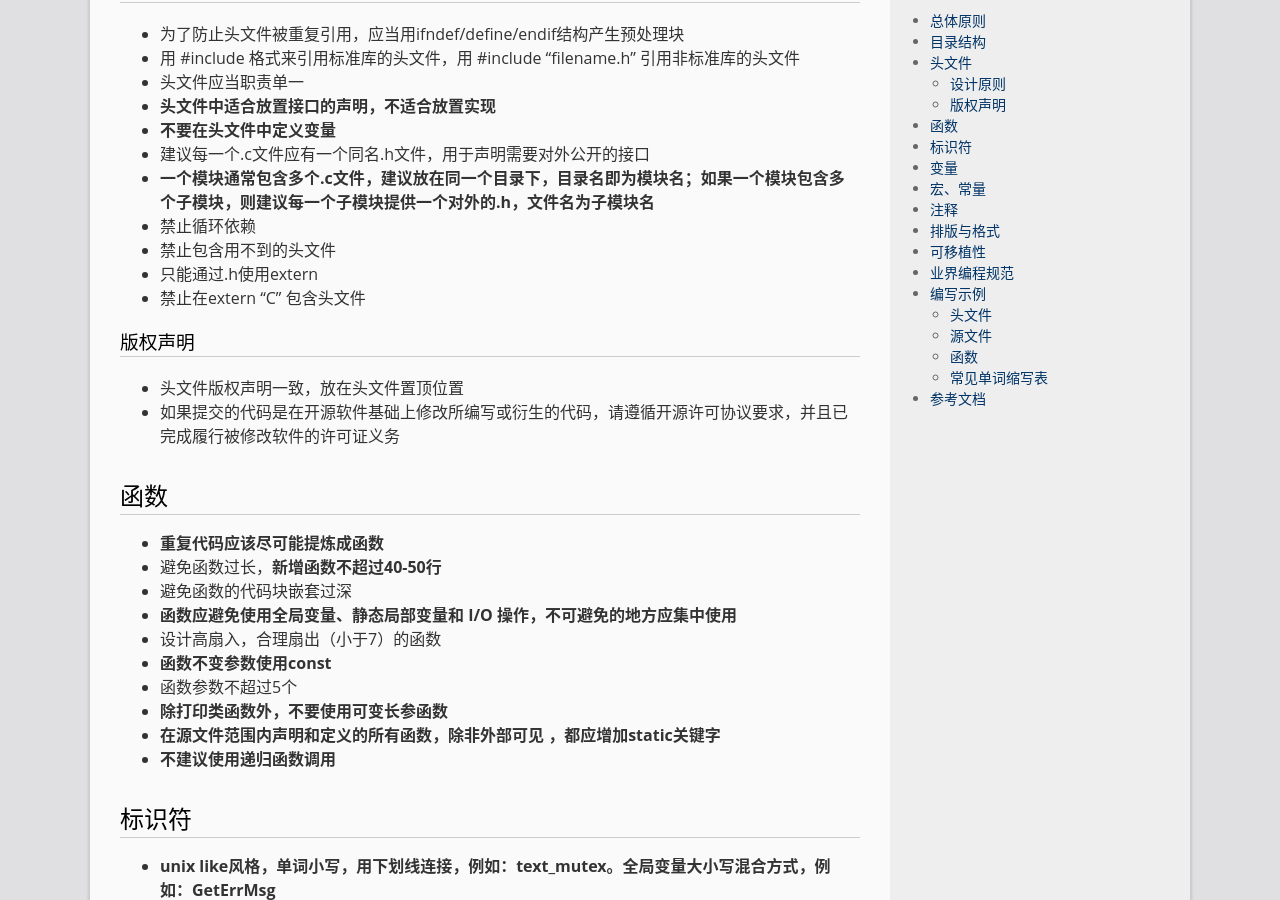
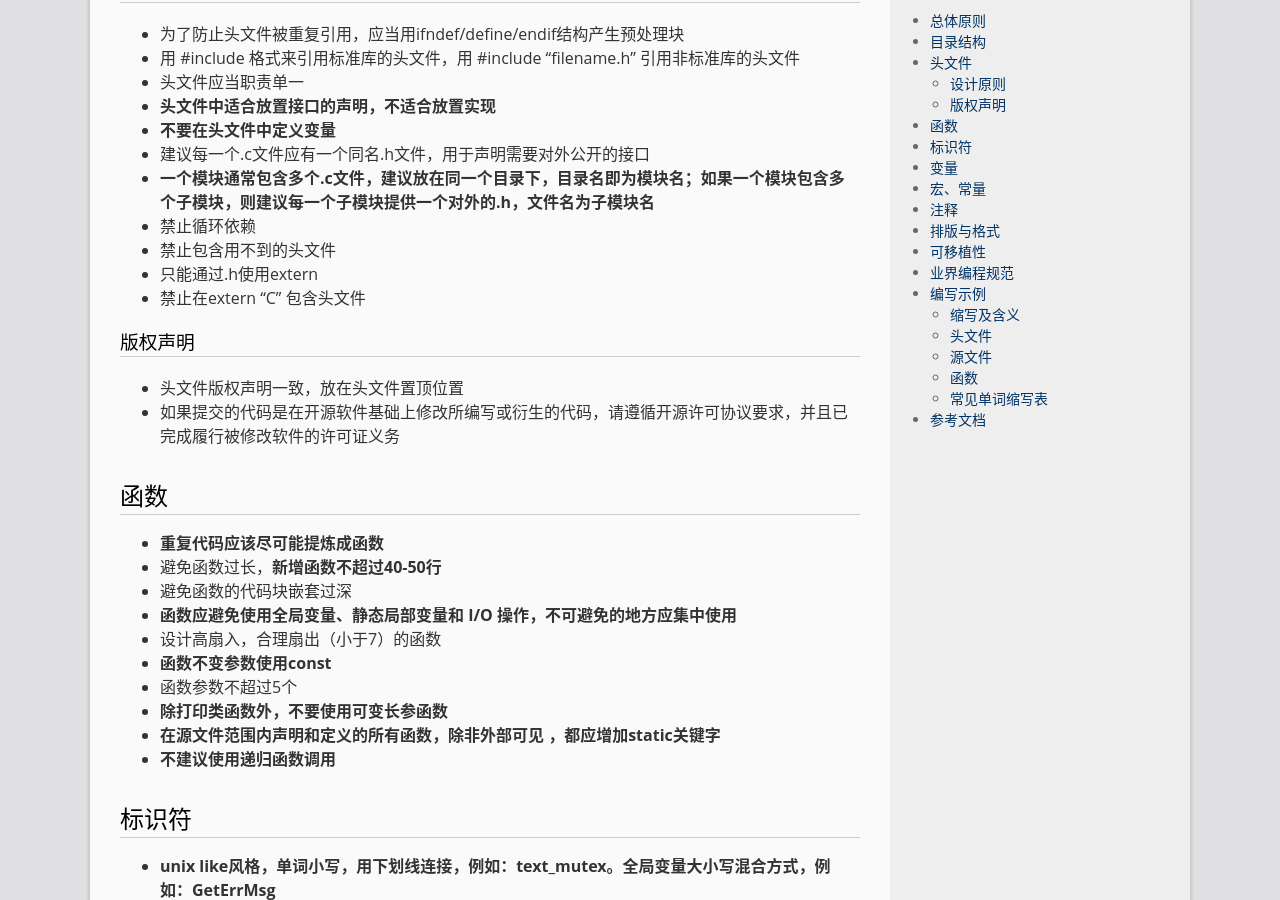
Before and after one commit to LonlyStack/LonlyPan.github.io, a Jekyll site: the page built from _posts/2019-9-3-编码规范.md, in a window 1280 px wide and 900 px high, scrolled down 641 px. Built offline with Jekyll 4.4.1, drawn with Linux system fonts in a browser that asks for light colours.

Commit message:
修改文件: _posts/2019-9-3-编码规范.md

````diff
--- a/_posts/2019-9-3-编码规范.md
+++ b/_posts/2019-9-3-编码规范.md
@@ -107,6 +107,7 @@
 
 ## 编写示例
 
+### 缩写及含义
 ```c
 @file             文件名
 @author           作者
@@ -118,6 +119,7 @@
 @warning          警告信息
 @see              表示交叉参考
 ```
+
 ### 头文件
 
 ```c
````
